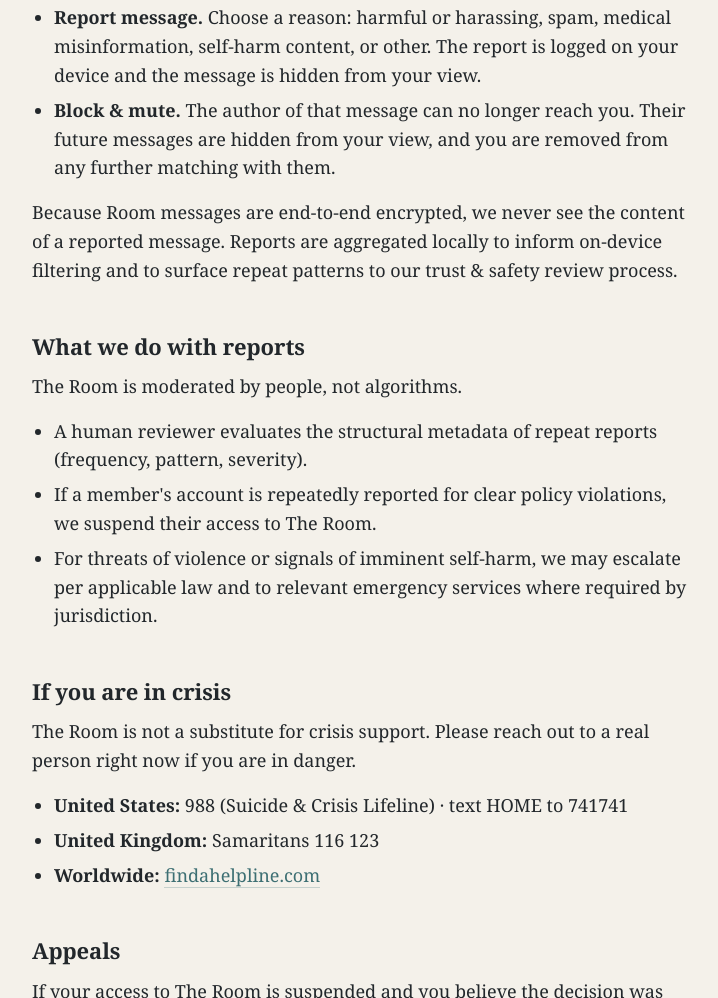
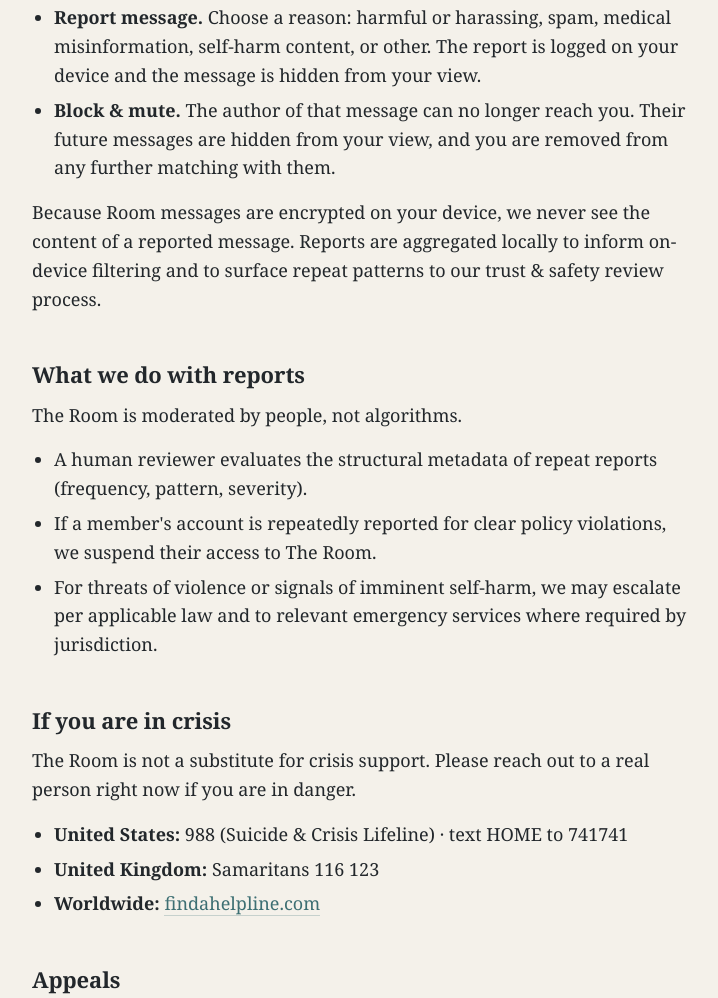
Before and after one commit to leexuanxuan95-dev/phase, a plain HTML site: page docs/community.html in a window 1280 px wide. Shown: the part 1333-2331 px from the top of the page, without its empty margins (276-994 px from the left). Drawn offline with Linux system fonts and the light colour scheme.

Commit message:
Drop 'end-to-end encrypted' wording in community guidelines
E2EE technically requires multiple endpoints; Phase encrypts Room
messages with a single per-device key in the iOS Keychain. 'Encrypted
on your device' is the precise term — matches privacy.html + in-app copy.
Pre-emptively closes a likely §5.1.1 review query.

```diff
--- a/docs/community.html
+++ b/docs/community.html
@@ -51,7 +51,7 @@
       <li><strong>Report message.</strong> Choose a reason: harmful or harassing, spam, medical misinformation, self-harm content, or other. The report is logged on your device and the message is hidden from your view.</li>
       <li><strong>Block &amp; mute.</strong> The author of that message can no longer reach you. Their future messages are hidden from your view, and you are removed from any further matching with them.</li>
     </ul>
-    <p>Because Room messages are end-to-end encrypted, we never see the content of a reported message. Reports are aggregated locally to inform on-device filtering and to surface repeat patterns to our trust &amp; safety review process.</p>
+    <p>Because Room messages are encrypted on your device, we never see the content of a reported message. Reports are aggregated locally to inform on-device filtering and to surface repeat patterns to our trust &amp; safety review process.</p>
 
     <h2>What we do with reports</h2>
     <p>The Room is moderated by people, not algorithms.</p>
```
